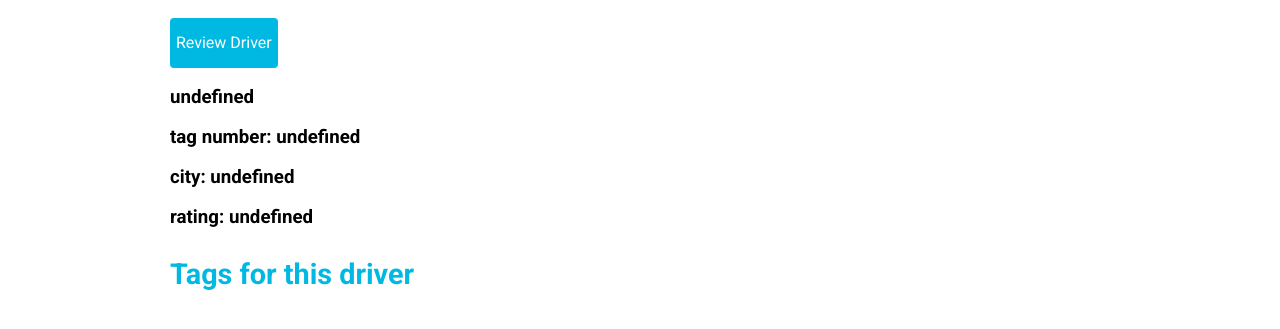
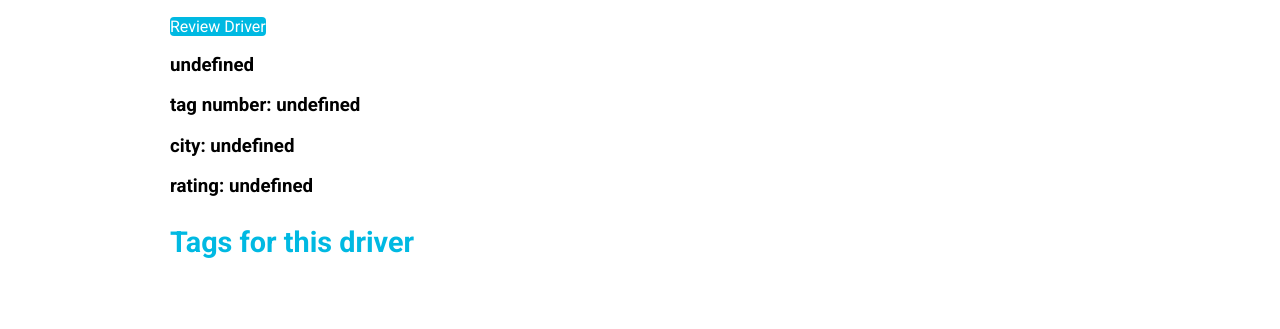
Before and after one commit to allen30331/rate_my_ride_2, a website: page public/views/results.html in a window 1280 px wide. Shown: the part 209-538 px from the top of the page. Drawn offline with nearby package versions, Linux system fonts and the light colour scheme; no server answers.

```diff
--- a/public/js/results.js
+++ b/public/js/results.js
@@ -53,7 +53,7 @@
 			`<div class="row">
 				<div class="col-12">
 					<h1>${data.driverName}</h1>
-					<button class="review-driver-button"><a href="../views/review-driver.html">Review Driver</a></button>
+					<a href="../views/review-driver.html" class="review-driver-button">Review Driver</a>
 					<h3>${data.company}</h3>
 					<h3>tag number: ${data.tagNumber}</h3>
 					<h3>city: ${data.city}</h3>
```
Also changed, not shown: public/views/index.html (+1 -0 lines).
